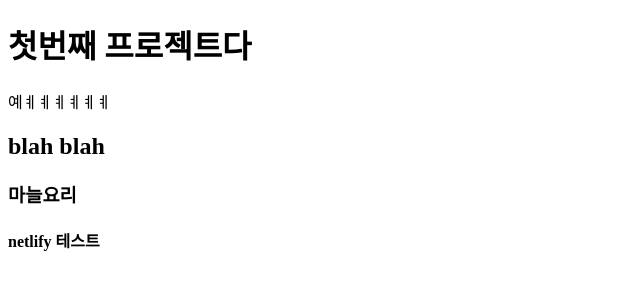
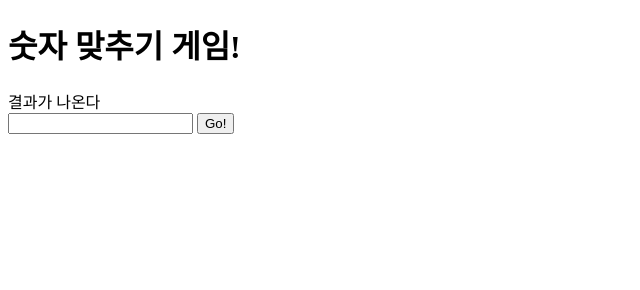
Before and after one commit to ddori5338/first_js_project, a plain HTML site: page index.html in a window 1280 px wide. Shown: the whole page, without its empty margins (0-640 px from the left). Drawn offline with Linux system fonts and the light colour scheme.

Commit message:
moved number guess game out

```diff
--- a/index.html
+++ b/index.html
@@ -1,19 +1,17 @@
 <!DOCTYPE html>
 <html lang="en">
+<head>
+    <meta charset="UTF-8">
+    <meta name="viewport" content="width=device-width, initial-scale=1.0">
+    <title>Document</title>
+    <link rel="stylesheet" href="style.css">
+</head>
+<body>
+    <h1>숫자 맞추기 게임!</h1>
+    <div id="result-area">결과가 나온다</div>
+    <input type="number" id="user-input"/>
+    <button id="play-button">Go!</button>
 
-<head>
-    <meta charset="UTF-8" />
-    <meta name="viewport" content="width=device-width, initial-scale=1.0" />
-    <title>Document</title>
-    <link rel="stylesheet" href="style.css" />
-</head>
-
-<body>
-    <h1>첫번째 프로젝트다</h1>
-    <p>예ㅖㅖㅖㅖㅖㅖ</p>
-    <h2>blah blah</h2>
-    <h3>마늘요리</h3>
-    <h4>netlify 테스트</h4>
+    <script src="main.js"></script>
 </body>
-
 </html>
```
Also changed, not shown: number-guess-game/index.html (deleted, +0 -17 lines), main.js (renamed from number-guess-game/main.js), number-guess-game/style.css (deleted).
